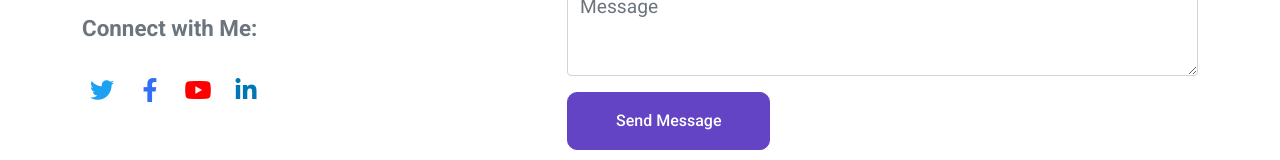
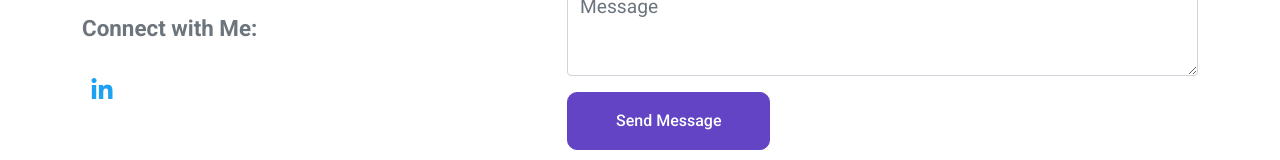
Before and after one commit to Bilal-star1/portfolio, a plain HTML site: page index.html in a window 1280 px wide. Shown: the part 2995-3155 px from the top of the page. Drawn offline with nearby package versions, Linux system fonts and the light colour scheme.

Commit message:
Update index.html
comment out social

```diff
--- a/index.html
+++ b/index.html
@@ -352,9 +352,9 @@
                     <hr class="w-100">
                     <p class="contact-label mb-2 connect-title">Connect with Me:</p>
                     <div class="d-flex pt-2 mt-3">
-                        <a class="btn btn-square btn-primary me-2 social-icon" href="#"><i class="fab fa-twitter"></i></a>
+<!--                         <a class="btn btn-square btn-primary me-2 social-icon" href="#"><i class="fab fa-twitter"></i></a>
                         <a class="btn btn-square btn-primary me-2 social-icon" href="#"><i class="fab fa-facebook-f"></i></a>
-                        <a class="btn btn-square btn-primary me-2 social-icon" href="#"><i class="fab fa-youtube"></i></a>
+                        <a class="btn btn-square btn-primary me-2 social-icon" href="#"><i class="fab fa-youtube"></i></a> -->
                         <a class="btn btn-square btn-primary me-2 social-icon" href="https://www.linkedin.com/in/muhammad-bilal-baig-7b5a16110/"><i class="fab fa-linkedin-in"></i></a>
                     </div>
                 </div>
```
